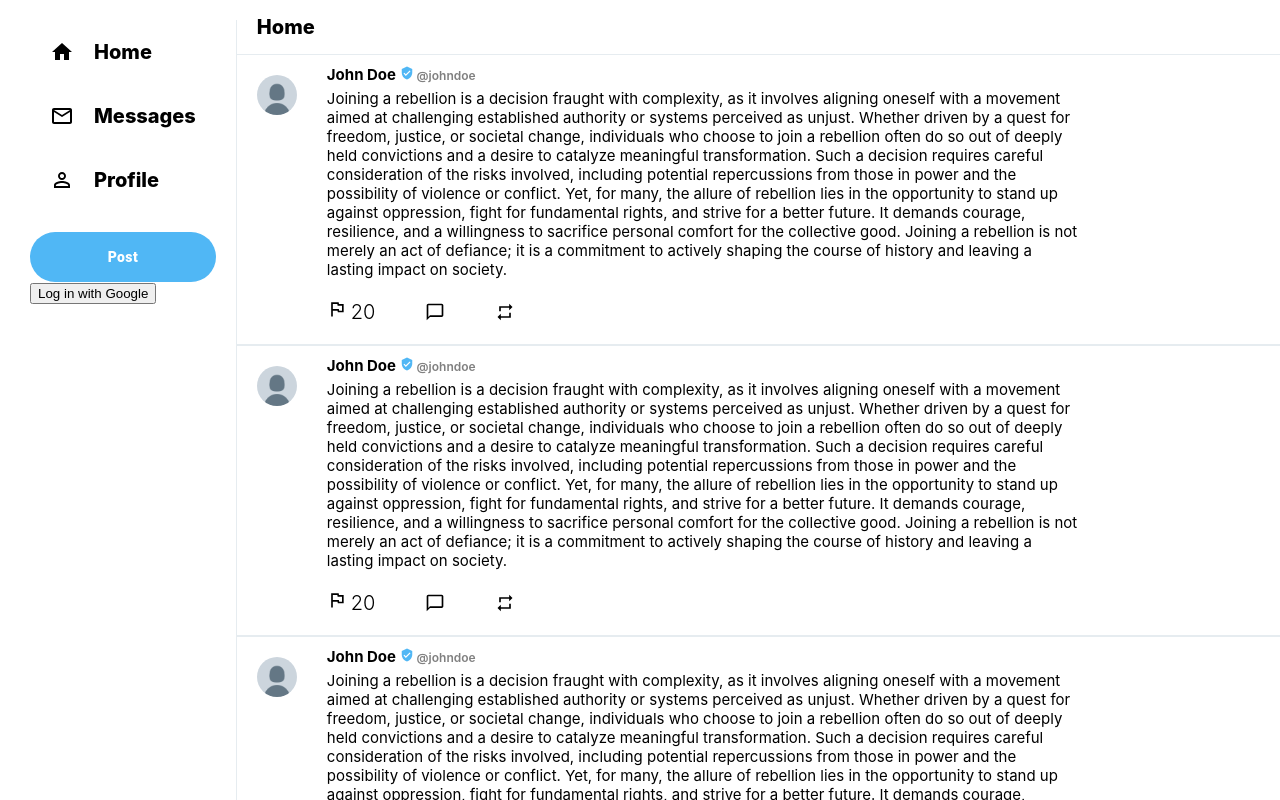
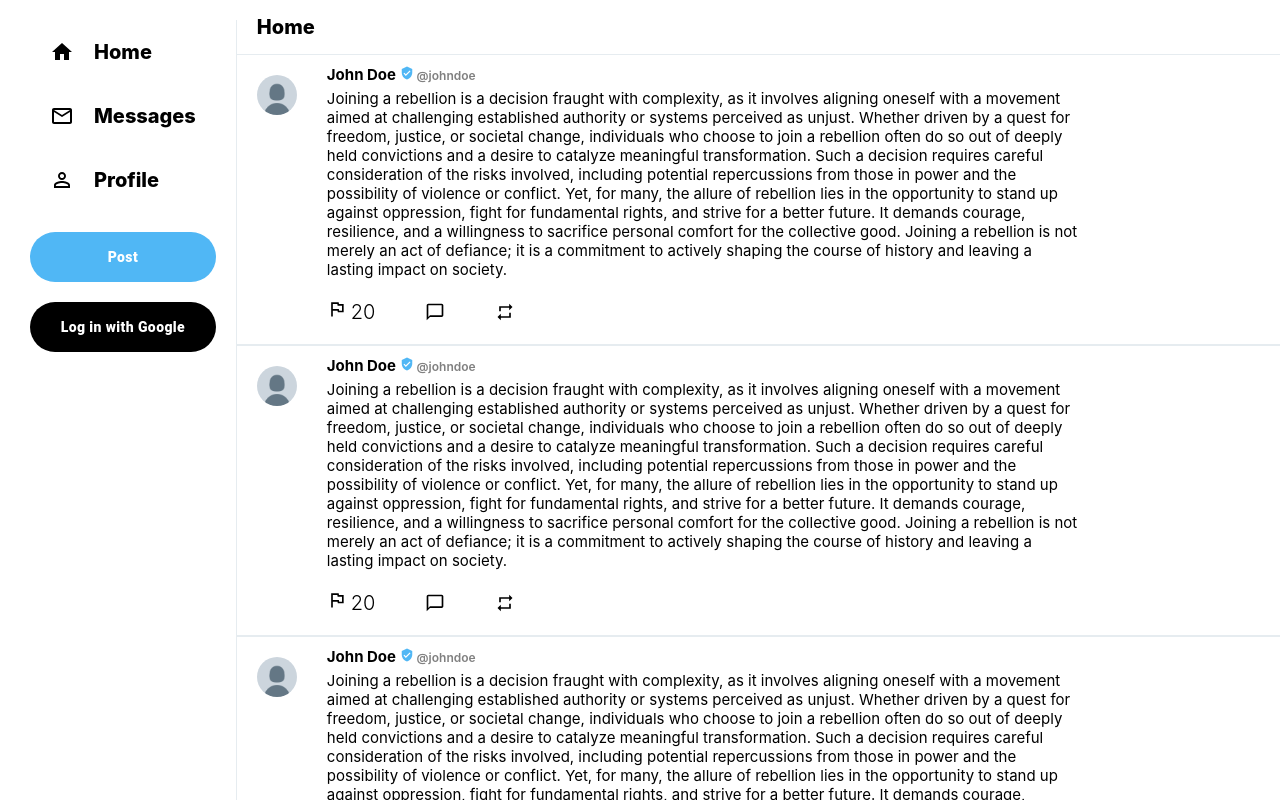
Before and after one commit to adriand4/RallyCry, a React (Create React App) app: page / in a window 1280 px wide. Shown: the top 800 px of the page. Built offline with nearby package versions, Linux system fonts and the light colour scheme; no server answers.

Commit message:
remove tw

```diff
--- a/src/Sidebar.js
+++ b/src/Sidebar.js
@@ -43,7 +43,6 @@
       {/* Conditionally render the "Log in with Google" button */}
       {showLoginWithGoogle && (
         <Button
-          class="mt-5"
           variant="outlined"
           color="secondary"
           className="sidebar__login-google"
```
